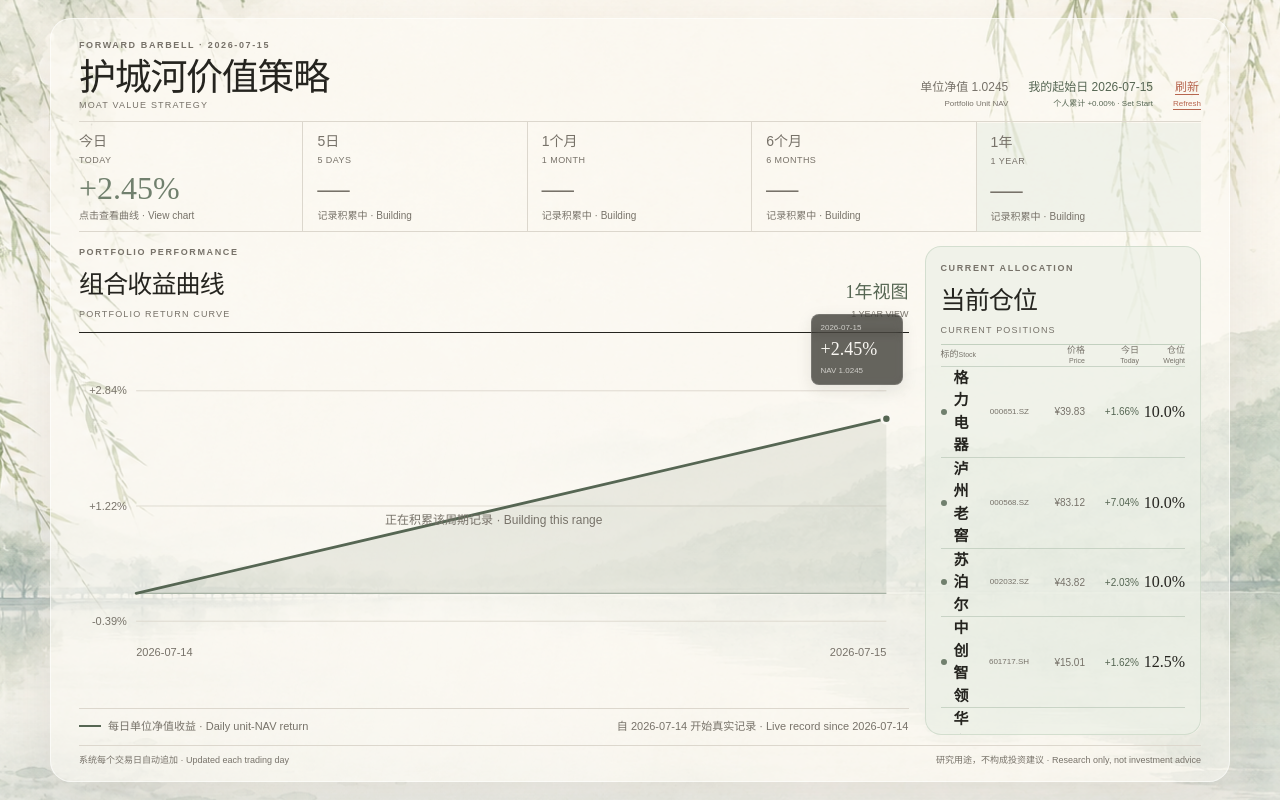
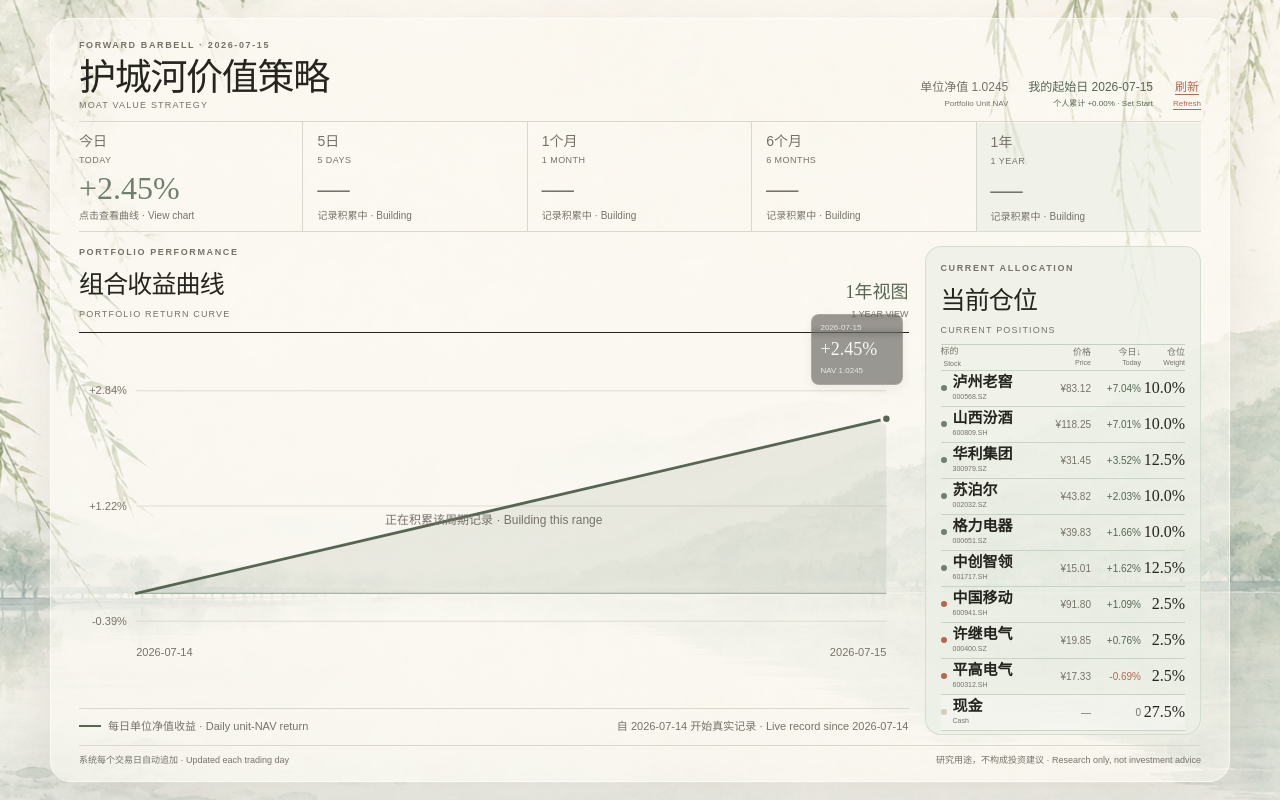
Before and after one commit to MIngQian04/margin-of-safety-investment-research-platform, a Next.js app: page / in a window 1280 px wide. Built offline with nearby package versions, Linux system fonts and the light colour scheme.

Commit message:
Rank and compact current holdings

```diff
--- a/app/globals.css
+++ b/app/globals.css
@@ -48,8 +48,8 @@
 .chart-hit { fill:transparent; cursor:crosshair; }
 .axis-label { fill:var(--muted); font-family:Arial,sans-serif; font-size:12px; text-anchor:end; }
 .axis-start { text-anchor:start; }.axis-end { text-anchor:end; }
-.chart-tooltip { position:absolute; z-index:2; min-width:92px; padding:7px 9px; transform:translate(-50%,calc(-100% - 9px)); background:rgba(37,36,31,.7); color:var(--sheet); border:1px solid rgba(255,255,255,.12); border-radius:8px; pointer-events:none; box-shadow:0 5px 16px rgba(37,36,31,.1); backdrop-filter:blur(4px); }
-.chart-tooltip span,.chart-tooltip small { display:block; color:rgba(250,248,243,.72); font-size:8px; }
+.chart-tooltip { position:absolute; z-index:2; min-width:92px; padding:7px 9px; transform:translate(-50%,calc(-100% - 9px)); background:rgba(37,36,31,.46); color:var(--sheet); border:1px solid rgba(255,255,255,.16); border-radius:8px; pointer-events:none; box-shadow:0 4px 12px rgba(37,36,31,.06); backdrop-filter:blur(3px); }
+.chart-tooltip span,.chart-tooltip small { display:block; color:rgba(250,248,243,.82); font-size:8px; }
 .chart-tooltip strong { display:block; margin:2px 0; font-family:"Songti SC",serif; font-size:18px; font-weight:500; }
 .chart-building { position:absolute; left:50%; top:50%; margin:0; transform:translate(-50%,-50%); color:var(--muted); font-size:12px; font-weight:500; }
 .chart-caption { display:flex; justify-content:space-between; gap:16px; padding-top:9px; color:var(--muted); font-size:11px; }
@@ -57,20 +57,25 @@
 
 .portfolio-panel { min-height:0; padding:15px; overflow:hidden; background:rgba(225,233,222,.45); border:1px solid rgba(199,212,195,.68); border-radius:16px; backdrop-filter:blur(.35px); display:flex; flex-direction:column; }
 .holding-list { margin-top:6px; border-top:1px solid rgba(183,199,178,.78); }
-.holding-list>div { display:flex; justify-content:space-between; align-items:center; min-height:27px; border-bottom:1px solid rgba(190,203,186,.76); }
-.holding-list span { display:flex; align-items:center; min-width:0; }
+.holding-list>div { display:flex; justify-content:space-between; align-items:center; min-height:36px; border-bottom:1px solid rgba(190,203,186,.76); }
+.holding-list span { min-width:0; }
+.holding-stock { flex:1 1 auto; display:grid; grid-template-columns:12px minmax(0,1fr); align-items:center; min-width:74px; }
+.holding-identity { display:block; min-width:0; line-height:1.05; }
 .holding-list b { font-family:"Songti SC",serif; font-size:15px; font-weight:600; }
-.holding-list small { margin-left:7px; color:var(--muted); font-size:8px; }
+.holding-identity b,.holding-identity small { display:block; white-space:nowrap; }
+.holding-identity small { margin:2px 0 0; color:var(--muted); font-size:7px; }
 .holding-list-head { min-height:22px!important; color:var(--muted); font-size:9px; }
+.holding-list-head>span { display:block; }
+.holding-list-head>span small { margin-left:3px; }
 .holding-list-head .holding-values { align-self:stretch; }
 .holding-list-head small { display:block; margin:1px 0 0; font-size:7px; }
 .holding-list-head .holding-values em,.holding-list-head .holding-values strong { color:var(--muted); font-family:inherit; font-size:9px; font-weight:500; line-height:1.15; }
 .holding-list-head .holding-values small { margin-left:0; }
-.holding-values { display:grid; grid-template-columns:56px 54px 46px; align-items:center; text-align:right; }
+.holding-values { flex:0 0 146px; display:grid; grid-template-columns:52px 50px 44px; align-items:center; text-align:right; }
 .holding-values em { color:var(--muted); font-size:10px; font-style:normal; font-variant-numeric:tabular-nums; }
 .holding-values strong { font-family:"Songti SC",serif; font-size:16px; font-weight:500; }
 .holding-up { color:var(--sage-dark)!important; }.holding-down { color:var(--terra)!important; }
-.anchor-dot,.future-dot,.cash-dot { flex:0 0 auto; display:inline-block; width:6px; height:6px; margin-right:7px; border-radius:50%; background:var(--sage); }
+.anchor-dot,.future-dot,.cash-dot { display:inline-block; width:6px; height:6px; border-radius:50%; background:var(--sage); }
 .future-dot { background:var(--terra); }.cash-dot { background:var(--sand); }
 .cash-line { background:rgba(255,255,255,.25); }
 .portfolio-distribution { margin-top:auto; padding-top:4px; display:grid; grid-template-columns:repeat(2,minmax(0,1fr)); column-gap:9px; }
--- a/app/page.tsx
+++ b/app/page.tsx
@@ -175,6 +175,9 @@
     ...item,
     value: item.key === "TODAY" ? latest?.dailyReturn ?? 0 : trailingReturn(data.navHistory, item.days),
   }));
+  const rankedHoldings = [...data.holdings].sort((left, right) =>
+    right.dailyReturn - left.dailyReturn || right.weight - left.weight || left.code.localeCompare(right.code)
+  );
 
   return (
     <main className="canvas">
@@ -216,14 +219,14 @@
           <aside className="portfolio-panel" aria-labelledby="positions-heading">
             <div><p className="kicker">CURRENT ALLOCATION</p><h2 id="positions-heading">当前仓位<small>Current Positions</small></h2></div>
             <div className="holding-list">
-              <div className="holding-list-head"><span>标的<small>Stock</small></span><div className="holding-values"><em>价格<small>Price</small></em><em>今日<small>Today</small></em><strong>仓位<small>Weight</small></strong></div></div>
-              {data.holdings.map((holding) => (
+              <div className="holding-list-head"><span>标的<small>Stock</small></span><div className="holding-values"><em>价格<small>Price</small></em><em>今日↓<small>Today</small></em><strong>仓位<small>Weight</small></strong></div></div>
+              {rankedHoldings.map((holding) => (
                 <div key={holding.code}>
-                  <span><i className={holding.bucket === "ANCHOR" ? "anchor-dot" : "future-dot"} /><b>{holding.name}</b><small>{holding.code}</small></span>
+                  <span className="holding-stock"><i className={holding.bucket === "ANCHOR" ? "anchor-dot" : "future-dot"} /><span className="holding-identity"><b>{holding.name}</b><small>{holding.code}</small></span></span>
                   <div className="holding-values"><em>{money(holding.price)}</em><em className={holding.dailyReturn >= 0 ? "holding-up" : "holding-down"}>{signedPct(holding.dailyReturn)}</em><strong>{pct(holding.weight)}</strong></div>
                 </div>
               ))}
-              <div className="cash-line"><span><i className="cash-dot" /><b>现金</b><small>Cash</small></span><div className="holding-values"><em>—</em><em>0</em><strong>{pct(data.summary.cashWeight)}</strong></div></div>
+              <div className="cash-line"><span className="holding-stock"><i className="cash-dot" /><span className="holding-identity"><b>现金</b><small>Cash</small></span></span><div className="holding-values"><em>—</em><em>0</em><strong>{pct(data.summary.cashWeight)}</strong></div></div>
             </div>
 
             <div className="portfolio-distribution">
```
Also changed, not shown: 1 other file (tests, documents, lock files or other folders).
